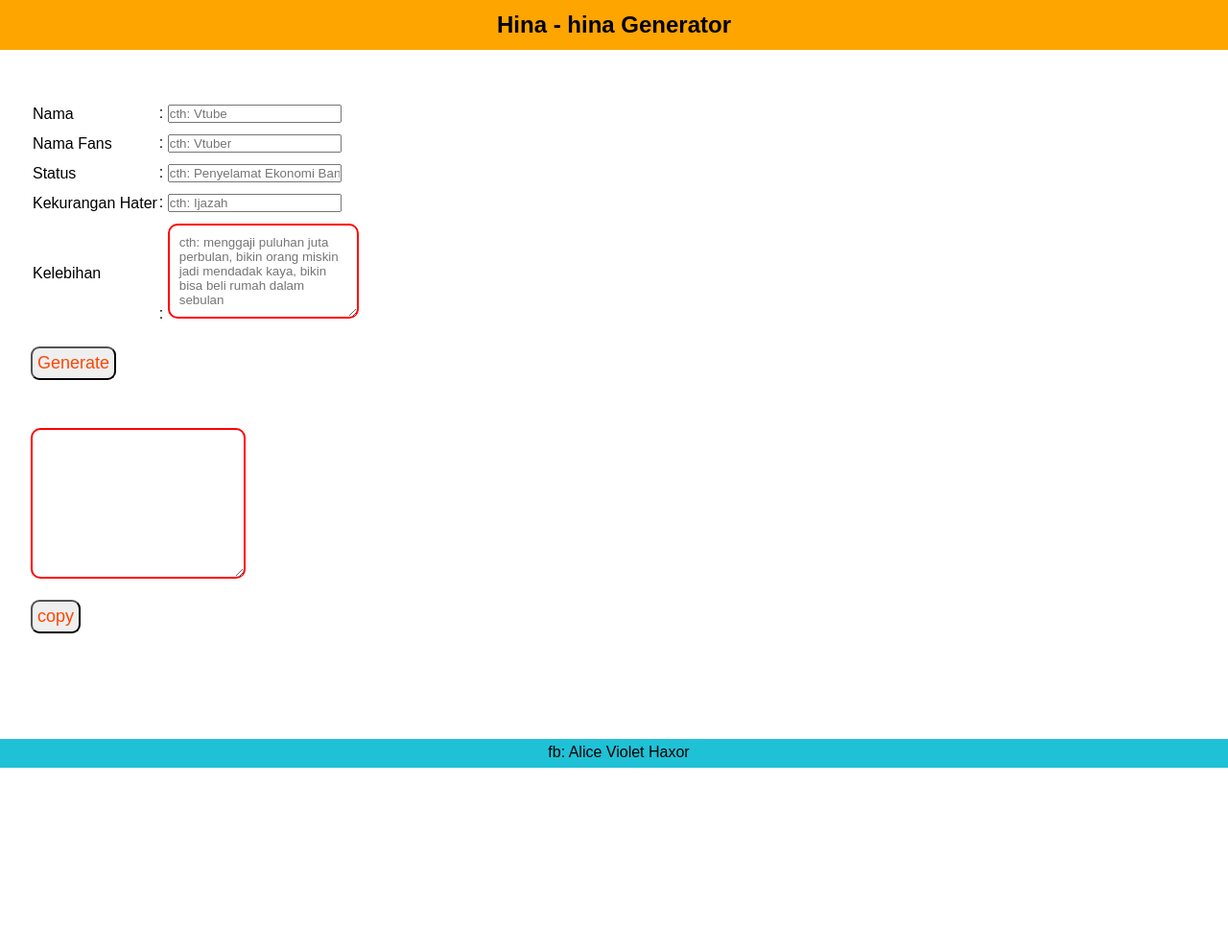
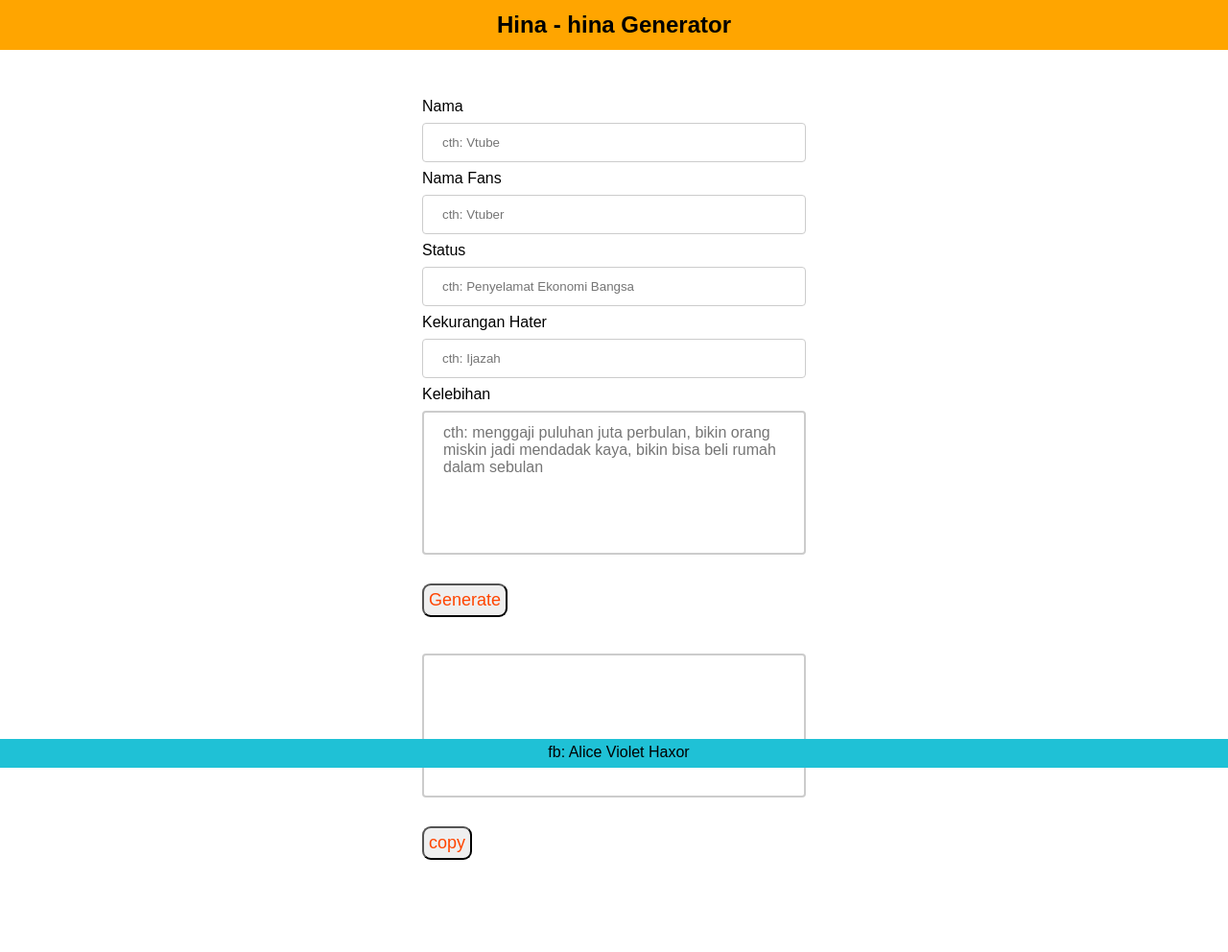
Before and after one commit to FiiPaaDev/HinaHinaGenerator, a PHP site: page / in a window 1280 px wide. Shown: the whole page at 96% size. Before the commit the page ends 800 px from the top, so only its background shows below. Run offline with PHP 8.4, Linux system fonts and the light colour scheme.

Commit message:
new design

```diff
--- a/assets/script.js
+++ b/assets/script.js
@@ -48,4 +48,5 @@ copy_btn.addEventListener('click',event => {
     document.execCommand("copy");
 
     document.querySelector('#copy-alert').innerText = '*tercopy*';
+    alert('berhasil mengcopy kalimat');
 });
--- a/assets/style.css
+++ b/assets/style.css
@@ -2,6 +2,10 @@
     font-family: sans-serif;
     margin: 0;
     padding: 0;
+}
+
+body{
+    background-color: #fff;
 }
 
 header{
@@ -14,14 +18,58 @@ header{
 }
 
 main{
-    margin-left: 2em;
+    margin-left: auto;
     margin-bottom: 6em;
+    margin-right: auto;
 }
 
 #form{
-    margin-bottom: 50px;
+    margin: 0 auto;
+    width:400px;
+}
+#result-section{
+    margin: 0 auto;
+    width:400px;
+    margin-top: 30px;
+}
+input[type=text], select {
+  width: 100%;
+  padding: 12px 20px;
+  margin: 8px 0;
+  display: inline-block;
+  border: 1px solid #ccc;
+  border-radius: 4px;
+  box-sizing: border-box;
 }
 
+textarea {
+  width: 100%;
+  height: 150px;
+  padding: 12px 20px;
+  box-sizing: border-box;
+  border: 2px solid #ccc;
+  border-radius: 4px;
+  background-color: #fff;
+  font-size: 16px;
+  resize: none;
+  color: orange;
+  margin: 8px 0;
+}
+
+input[type=submit] {
+  width: 100%;
+  background-color: #4CAF50;
+  color: white;
+  padding: 14px 20px;
+  margin: 8px 0;
+  border: none;
+  border-radius: 4px;
+  cursor: pointer;
+}
+
+input[type=submit]:hover {
+  background-color: #45a049;
+}
 td{
     margin-bottom: 10px;
     /* border: 2px solid red; */
@@ -39,7 +87,7 @@ button{
     padding: 5px;
 }
 
-textarea{
+/*textarea{
     max-width: 15em;
     max-height: 10em;
     border: 2px solid red;
@@ -48,7 +96,7 @@ textarea{
     overflow: scroll;
     margin-right: 0.5em;
 }
-
+*/
 #copy-alert{
     color: green;
     font-size: small;
--- a/index.html
+++ b/index.html
@@ -15,28 +15,20 @@
     <main>
         <section id="form">
             <form action="">
-                <table>
-                    <tr>
-                        <td><label for="nama">Nama</label></td>
-                        <td> : <input type="text" id="nama" placeholder="cth: Vtube"></td>
-                    </tr>
-                    <tr>
-                        <td><label for="nama-fans">Nama Fans</label></td>
-                        <td> : <input type="text" id="nama-fans" placeholder="cth: Vtuber"></td>
-                    </tr>
-                    <tr>
-                        <td><label for="status">Status</label></td>
-                        <td> : <input type="text" id="status" placeholder="cth: Penyelamat Ekonomi Bangsa"></td>
-                    </tr>
-                    <tr>
-                        <td><label for="kekurangan">Kekurangan Hater</label></td>
-                        <td> : <input type="text" id="kekurangan" placeholder="cth: Ijazah"></td>
-                    </tr>
-                    <tr>
-                        <td><label for="kelebihan">Kelebihan</label></td>
-                        <td> : <textarea name="" id="kelebihan" cols="20" rows="4" placeholder="cth: menggaji puluhan juta perbulan, bikin orang miskin jadi mendadak kaya, bikin bisa beli rumah dalam sebulan"></textarea> </td>
-                    </tr>
-                </table>
+                <label for="nama">Nama</label>
+                <input type="text" id="nama" placeholder="cth: Vtube">
+
+                <label for="nama-fans">Nama Fans</label></td>
+                <input type="text" id="nama-fans" placeholder="cth: Vtuber">
+
+                <label for="status">Status</label>
+                <input type="text" id="status" placeholder="cth: Penyelamat Ekonomi Bangsa">
+
+                <label for="kekurangan">Kekurangan Hater</label>
+                <input type="text" id="kekurangan" placeholder="cth: Ijazah">
+
+                <label for="kelebihan">Kelebihan</label>
+                <textarea name="" id="kelebihan" cols="20" rows="4" placeholder="cth: menggaji puluhan juta perbulan, bikin orang miskin jadi mendadak kaya, bikin bisa beli rumah dalam sebulan"></textarea>
                 <button id="generate-btn">Generate</button>
             </form>
         </section>
```
